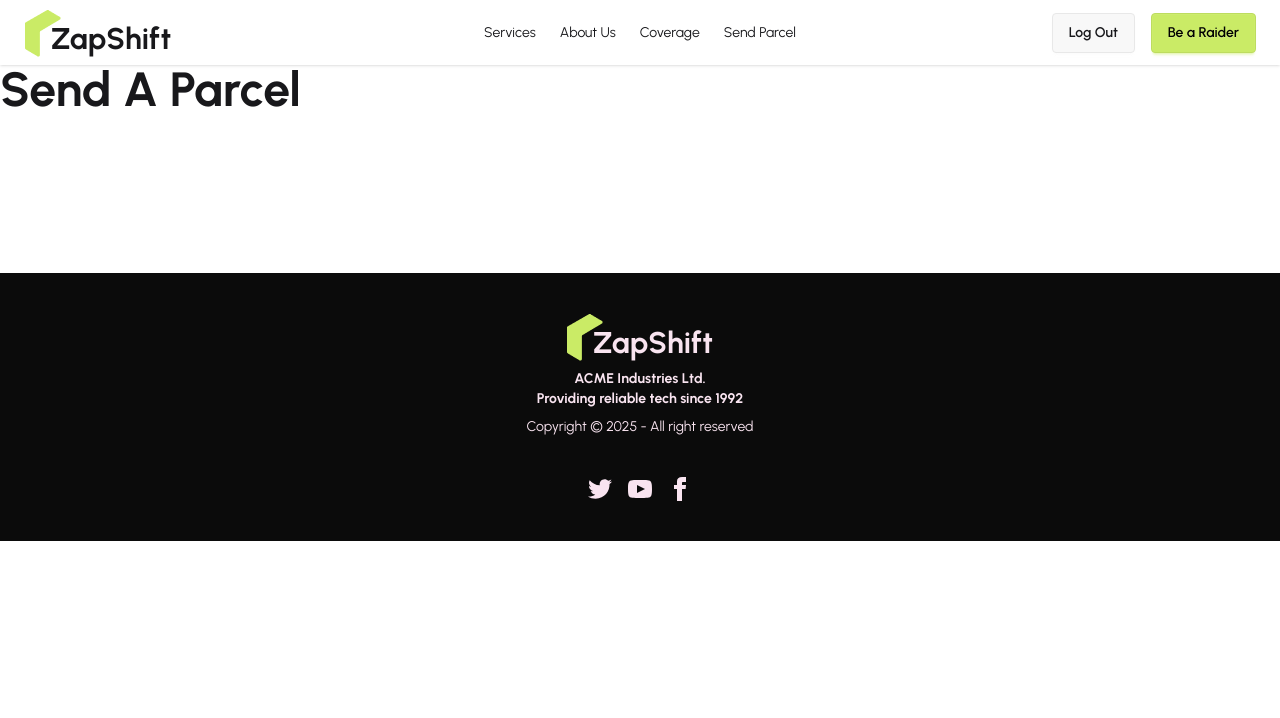
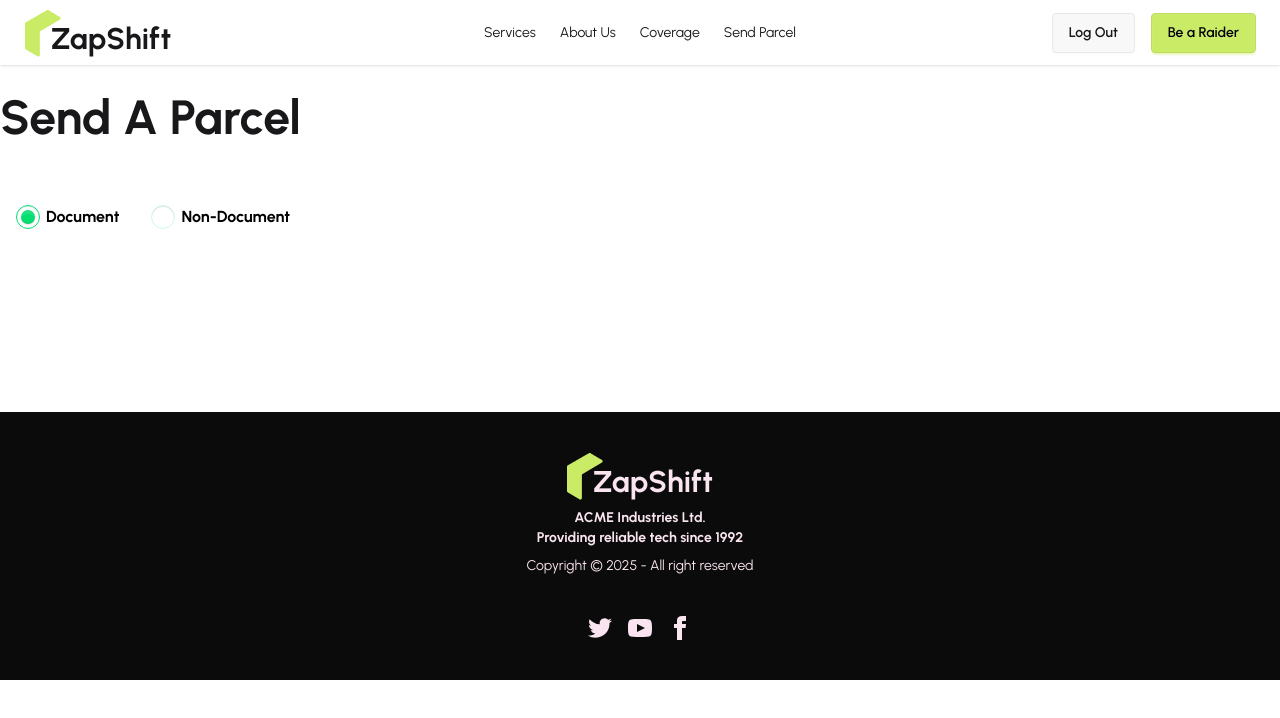
Before and after one commit to SajibSaha207/ZapShift, a React (Vite) app: page /sendparcel in a window 1280 px wide. Shown: the top 718 px of the page. Built offline with nearby package versions, Linux system fonts and the light colour scheme; no server answers; sample sign-in values are in the browser's storage.

Commit message:
added radio button on send parcel page

```diff
--- a/src/Pages/Auth/Login/LogIn.jsx
+++ b/src/Pages/Auth/Login/LogIn.jsx
@@ -61,10 +61,13 @@ const handleLogin = (data) =>{
 
           <div><a className="link link-hover">Forgot password?</a></div>
           <button className="btn btn-neutral mt-4">Login</button>
-          <SocialLogin></SocialLogin>
+
         </fieldset>
-        <p>Don't have any account? <Link to="/register" className='text-red-400 font-bold' >Register</Link></p>
+      <SocialLogin></SocialLogin>
+       <p>Don't have any account? <Link to="/register" className='text-red-400 font-bold' >Register</Link></p>
       </form>
+
+
     </div>
     );
 };
--- a/src/Pages/Auth/SocialLogin/SocialLogin.jsx
+++ b/src/Pages/Auth/SocialLogin/SocialLogin.jsx
@@ -25,7 +25,7 @@ const SocialLogin = () => {
         <div>
             <p className='text-center'>OR</p>
 
-                      <button onClick={handleGoogleSignIn}
+                      <button onClick={handleGoogleSignIn} type='button'
                       className="btn bg-white text-black border-[#e5e5e5] w-full">
   <svg aria-label="Google logo" width="16" height="16" xmlns="http://www.w3.org/2000/svg" viewBox="0 0 512 512"><g><path d="m0 0H512V512H0" fill="#fff"></path><path fill="#34a853" d="M153 292c30 82 118 95 171 60h62v48A192 192 0 0190 341"></path><path fill="#4285f4" d="m386 400a140 175 0 0053-179H260v74h102q-7 37-38 57"></path><path fill="#fbbc02" d="m90 341a208 200 0 010-171l63 49q-12 37 0 73"></path><path fill="#ea4335" d="m153 219c22-69 116-109 179-50l55-54c-78-75-230-72-297 55"></path></g></svg>
   Login with Google
--- a/src/Pages/SendParcel/SendParcel.jsx
+++ b/src/Pages/SendParcel/SendParcel.jsx
@@ -10,12 +10,25 @@ const SendParcel = () => {
     }
     return (
         <div>
-            <h2 className='text-5xl font-bold'>Send A Parcel</h2>
-            <form onSubmit={handleSubmit(handleSendParcel)}>
+            <h2 className='text-5xl font-bold mt-7'>Send A Parcel</h2>
+            <form onSubmit={handleSubmit(handleSendParcel)} className='mt-12 p-4'>
                 {/* document */}
-                <div></div>
+                <div className=''>
+                    <label className="label mr-8 text-black font-bold">
+                        <input type="radio" {...register('parcelType')} value="document" className='radio text-green-400' defaultChecked />
+                        Document
+                        </label>
 
-                {/* parcel info: name, weight */}
+                        <label className="label text-black font-bold">
+                        <input type="radio" {...register('parcelType')} value="Non-Document" className='radio text-green-400 ' />
+                       Non-Document
+                        </label>
+                </div>
+                <div>
+                    {/* parcel info: name, weight */}
+                </div>
+
+
 
                 <div>
 
@@ -36,3 +49,12 @@ const SendParcel = () => {
 };
 
 export default SendParcel;
+
+//    <fieldset className="fieldset">
+//           <label className="label">Email</label>
+//           <input type="email" className="input" placeholder="Email" />
+//           <label className="label">Password</label>
+//           <input type="password" className="input" placeholder="Password" />
+//           <div><a className="link link-hover">Forgot password?</a></div>
+//           <button className="btn btn-neutral mt-4">Login</button>
+//         </fieldset>
--- a/src/Routes/Router.jsx
+++ b/src/Routes/Router.jsx
@@ -29,6 +29,9 @@ index:true,
             element:<PrivateRoutes><SendParcel></SendParcel></PrivateRoutes>
         },
         {
+            path:''
+        },
+        {
             path:'coverage',
             Component:Coverage,
             loader: () => fetch('/public/Data/servicecenter.json').then(res => res.json())
```
Also changed, not shown: 1 other file (tests, documents, lock files or other folders).
